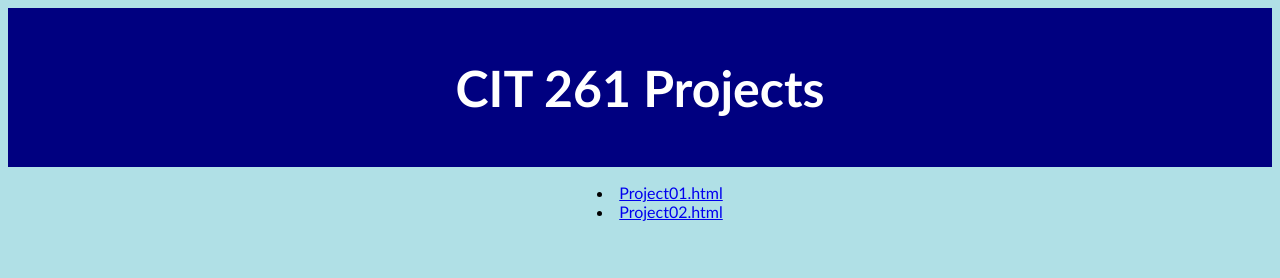
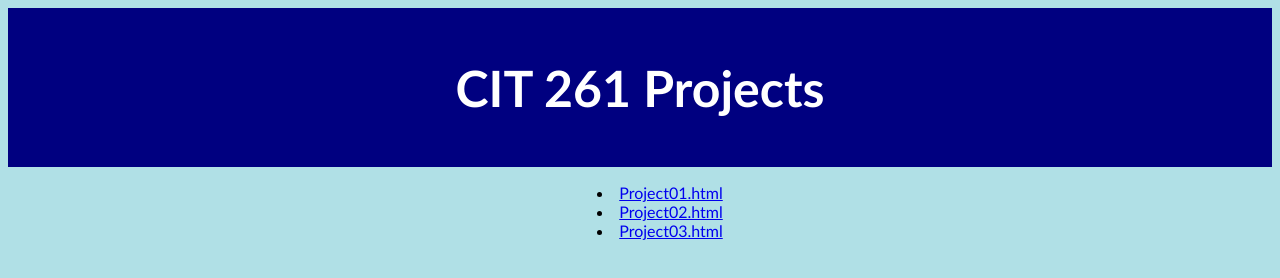
Before and after one commit to Marjorie98Roman/CIT-261---Portfolio, a plain HTML site: page index.html in a window 1280 px wide. Drawn offline with Linux system fonts and the light colour scheme.

Commit message:
Adding Project03 to index

```diff
--- a/index.html
+++ b/index.html
@@ -25,6 +25,7 @@
     <ul style="font-family:calibri; list-style-position: inside; text-align: center;">
         <li><a href="Projects/Project01.html">Project01.html</a></li>
         <li><a href="Projects/Project02.html">Project02.html</a></li>
+        <li><a href="Projects/Project03.html">Project03.html</a></li>
     </ul>
   </body>
 </html>
```
